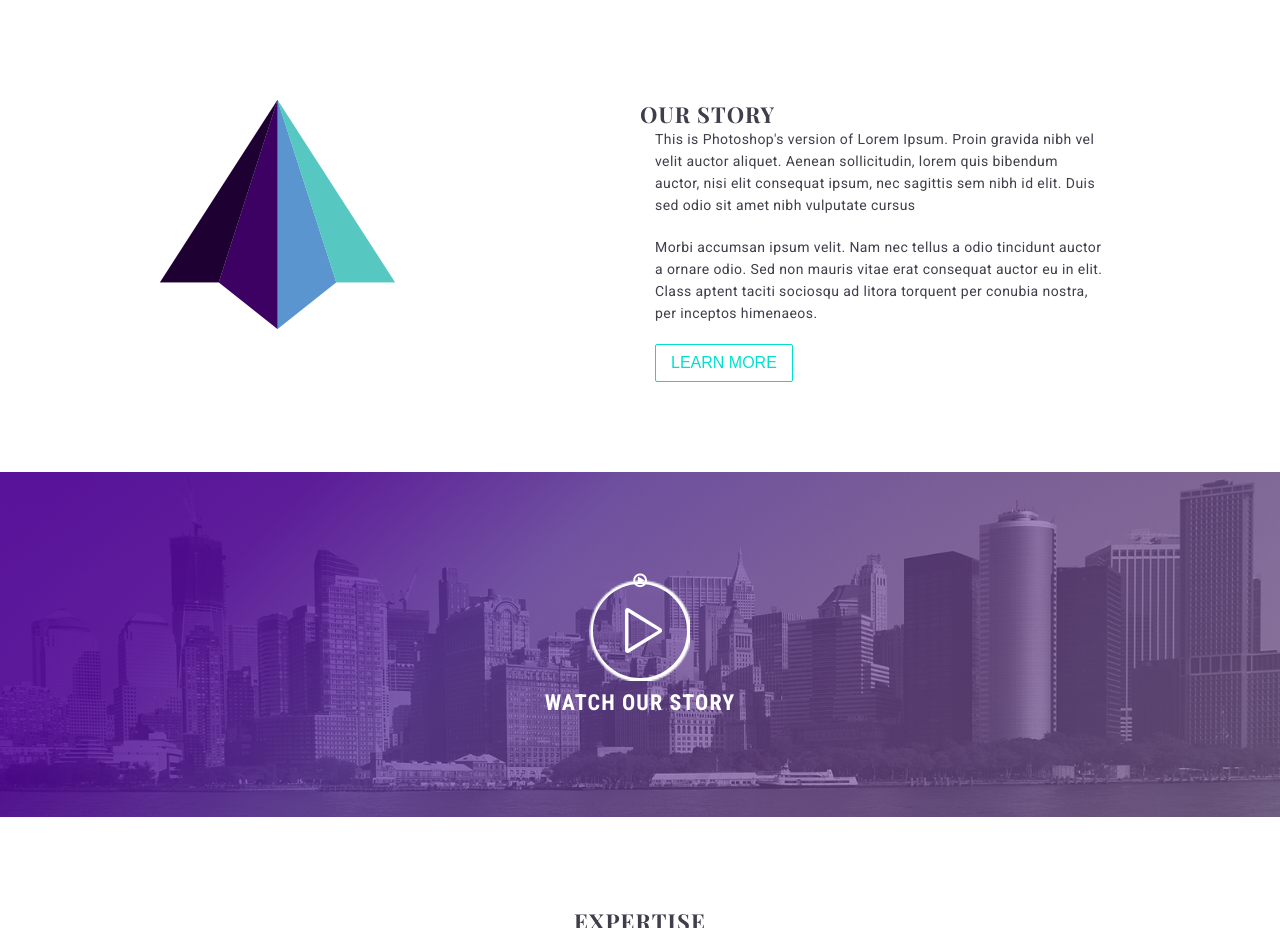
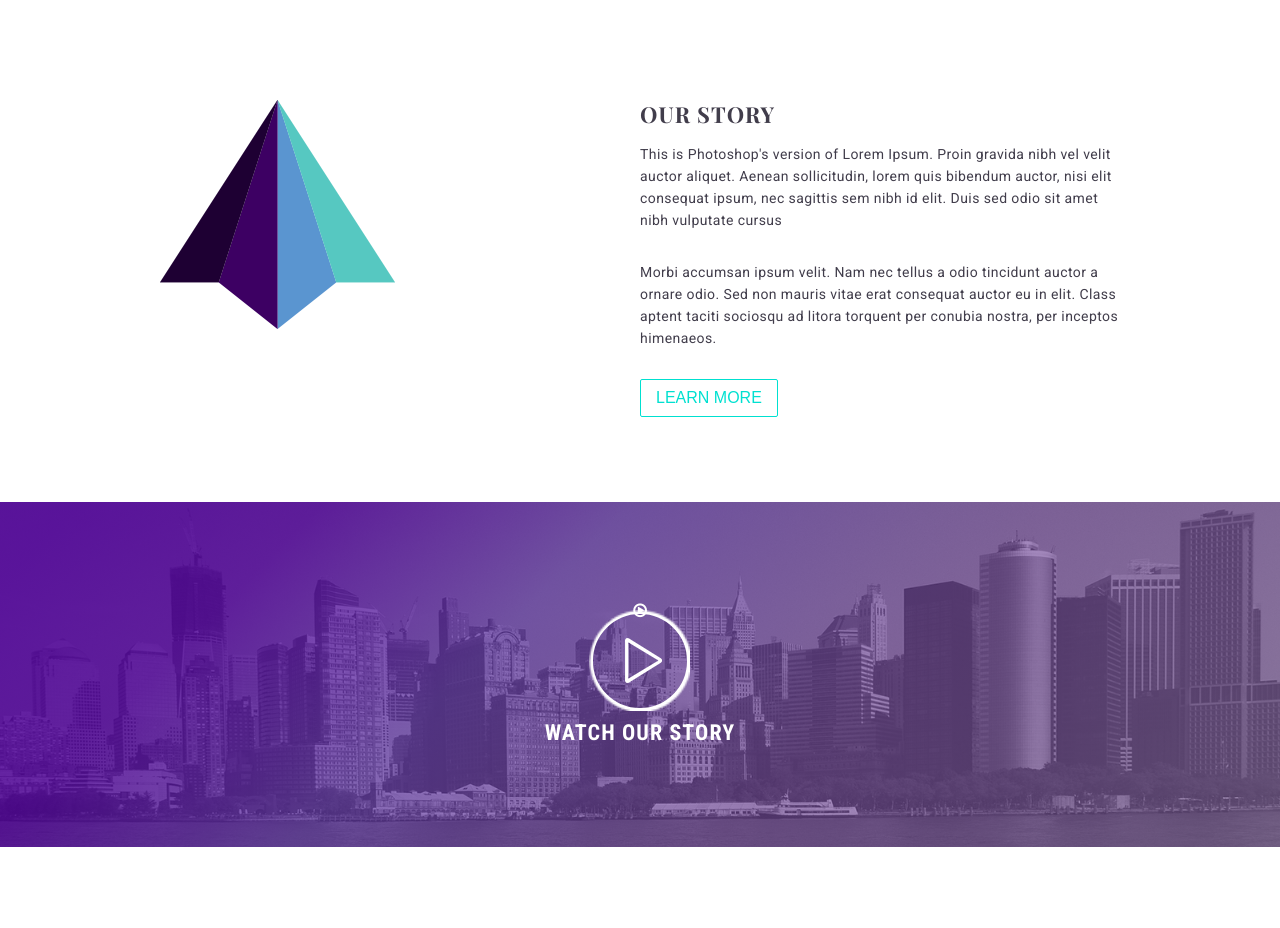
Before and after one commit to NataliyaVerchenko/Tajam, a plain HTML site: page index.html in a window 1280 px wide. Shown: the part 960-1888 px from the top of the page. Drawn offline with nearby package versions, Linux system fonts and the light colour scheme; a web font is replaced by a local one.

Commit message:
.section-info__presentation p {     padding: 15px 0;}

```diff
--- a/css/style.css
+++ b/css/style.css
@@ -274,7 +274,7 @@ button.button-toogle {
 }
 
 .section-info__presentation p {
-    padding: 0 15px 20px;
+    padding: 15px 0;
     color: #413d4b;
     font-family: 'Roboto', sans-serif;
     font-size: 14px;
@@ -284,7 +284,7 @@ button.button-toogle {
 }
 
 .section-info__button {
-    padding: 0 15px 20px;
+    padding: 15px 0;
 }
 
 /*SECTION OUR-STORY*/
```
